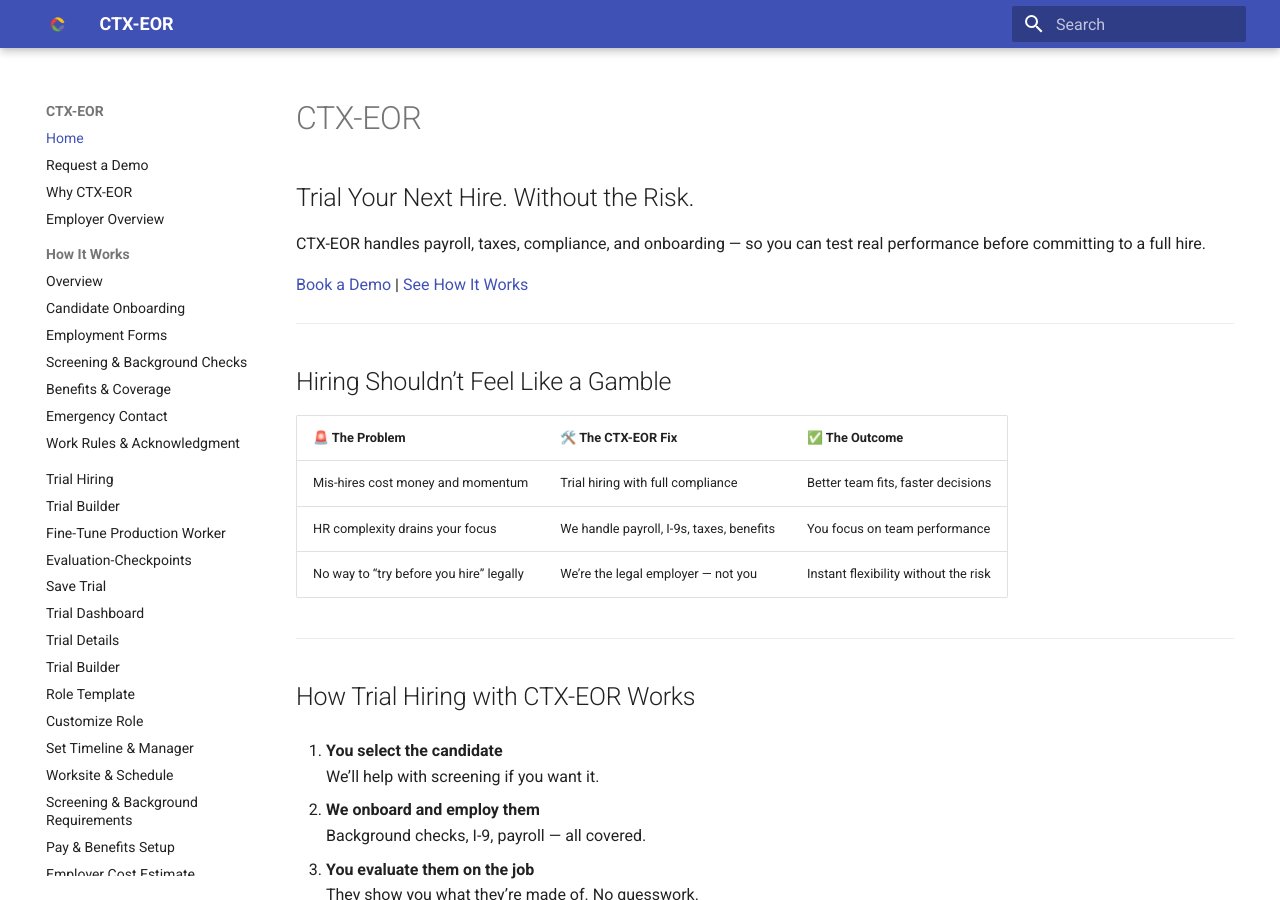
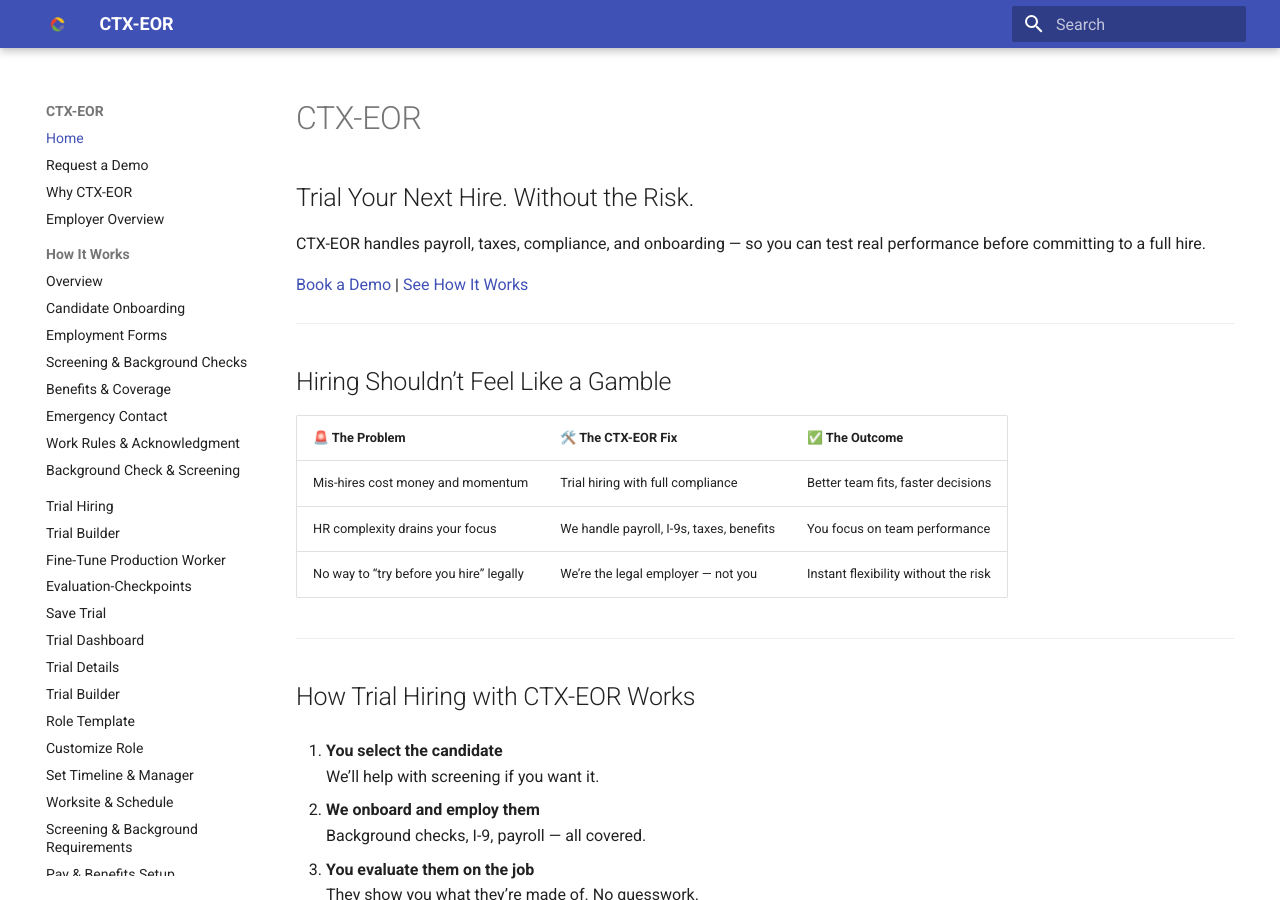
Before and after one commit to cirrusflyer275ds/ctx-eor-site, an MkDocs documentation site: the page built from docs/index.md, in a window 1280 px wide and 900 px high. Built offline with MkDocs 1.6.1 and Material for MkDocs 9.7.7, drawn with Linux system fonts in a browser that asks for light colours.

Commit message:
Update mkdocs.yml

```diff
--- a/mkdocs.yml
+++ b/mkdocs.yml
@@ -37,6 +37,7 @@ nav:
     - Benefits & Coverage: onboarding-step-5-benefits.md
     - Emergency Contact: onboarding-step-6-emergency-contact.md
     - Work Rules & Acknowledgment: onboarding-step-7-work-rules.md
+    - Background Check & Screening: onboarding-step-8-screening.md
   - Trial Hiring: trial-hiring.md
   - Trial Builder: trial-builder.md
   - Fine-Tune Production Worker: fine-tune-production-worker.md
```
